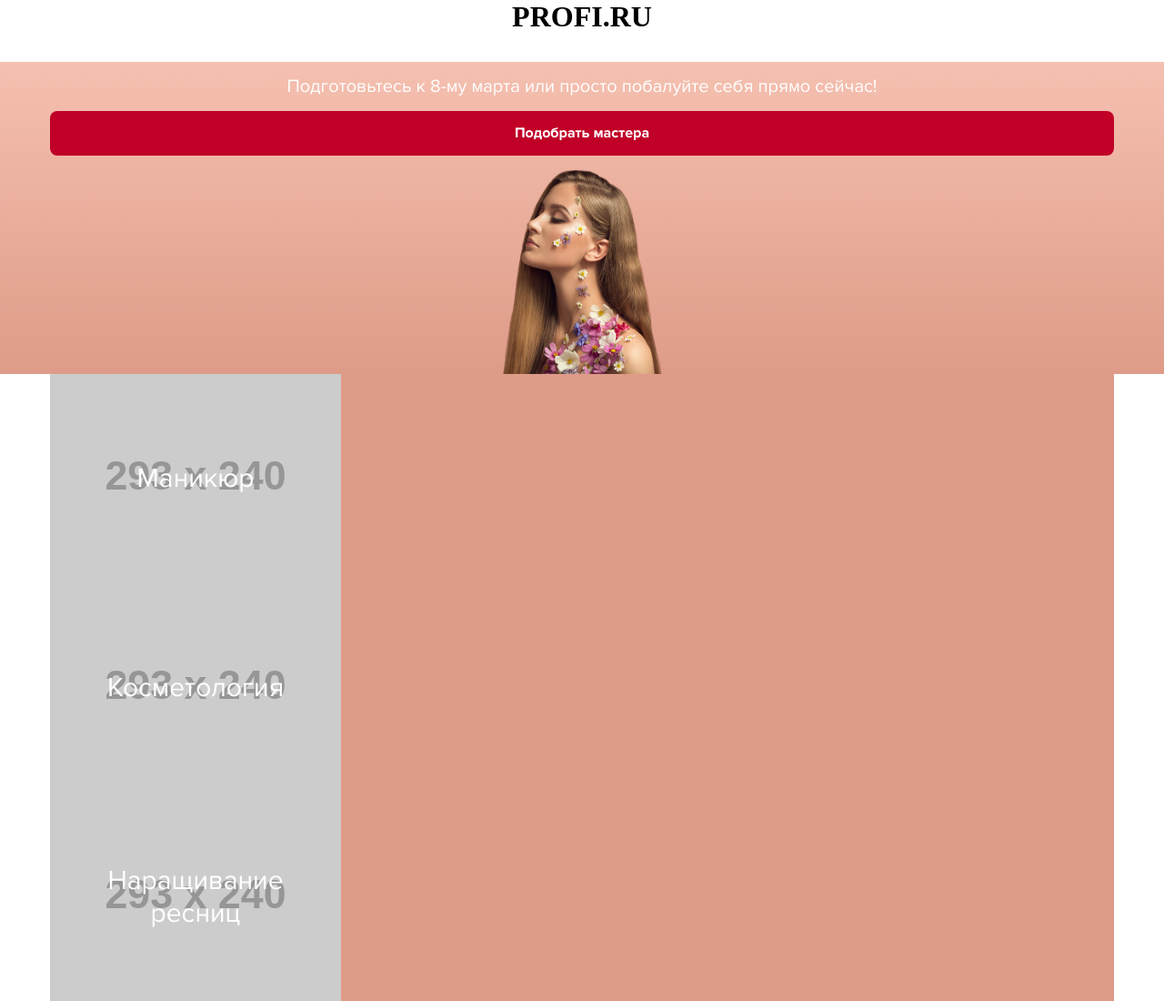
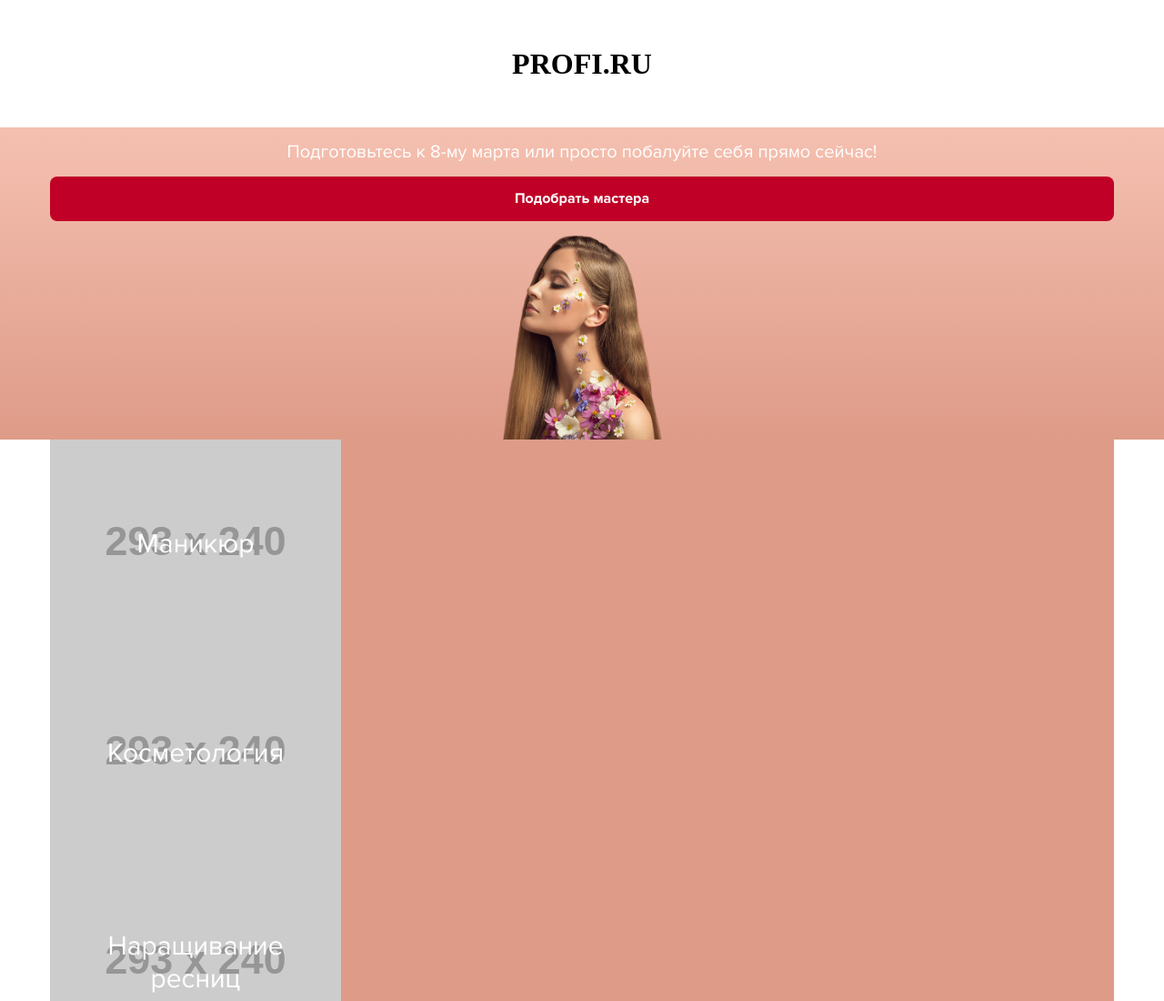
Before and after one commit to Alivander/profi.ru, a website: page source/index.html in a window 1280 px wide. Shown: the top 1100 px of the page at 91% size. Drawn offline with nearby package versions, Linux system fonts and the light colour scheme; files that its build step writes are made by us from their sources; placeholder pictures from the web are drawn by us.

Commit message:
correct placeholder header

```diff
--- a/source/index.html
+++ b/source/index.html
@@ -12,7 +12,21 @@
 </head>
 <body>
 
-  <header style="height: 68px; text-align: center; background-color: #ffffff; @media (min-width: 1200px) { height: 140px; }">
+  <header class="header">
+    <style type="text/css">
+      .header {
+        display: flex;
+        justify-content: center;
+        align-items: center;
+        height: 68px;
+        background-color: #ffffff;
+      }
+       @media (min-width: 1200px) {
+         .header {
+           height: 140px;
+         }
+       }
+    </style>
     <h1 style="margin: 0;">PROFI.RU</h1>
   </header>
 
```
